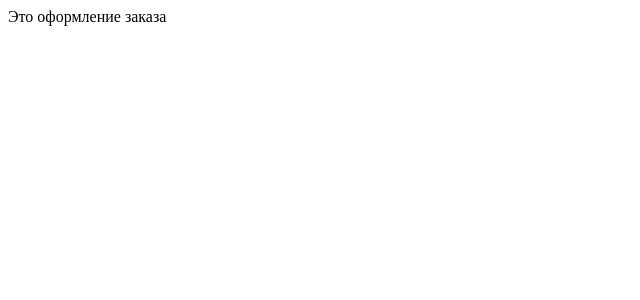
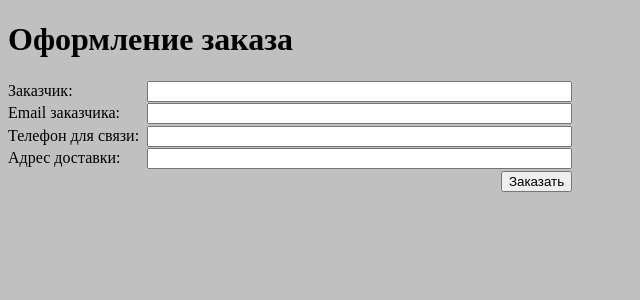
Before and after one commit to VMCorp1/flask, a Flask app: page /order/ in a window 1280 px wide. Shown: the top 300 px of the page, without its empty margins (0-640 px from the left). Run offline with Flask 2, Linux system fonts and the light colour scheme.

Commit message:
Реализован функционал формирование заказа

```diff
--- a/application/__init__.py
+++ b/application/__init__.py
@@ -24,7 +24,7 @@ import application.routes
 @app.before_request
 def wakeup():
     g.save_basket = False
-    # g.delete_basket = False
+    g.delete_basket = False
     if '/static/' in request.path:
         return
     eshop.basket_init()
@@ -32,8 +32,8 @@ def wakeup():
 
 @app.after_request
 def sleep(response):
-    # if g.delete_basket:
-    # response.set_cookie ('basket', 'deleted', 1)
+    if g.delete_basket:
+        response.set_cookie('basket', 'deleted', 1)
 
     if g.save_basket:
         response.set_cookie("basket", eshop.basket_serialize())
--- a/application/lib.py
+++ b/application/lib.py
@@ -1,4 +1,5 @@
 from application import *
+import time
 
 
 def clear_str(input_str):
@@ -60,7 +61,7 @@ def basket_init():
     # Иначе, корзина распаковывается в словарь basket
     data = request.cookies.get("basket", None)
 
-    if not data:
+    if not data or g.delete_basket:
         g.count = 0  # количество товара в корзине
         g.basket = {}
         g.basket["orderid"] = str(uuid.uuid1())
@@ -120,3 +121,39 @@ def plural(n, form1, form2, form5):
         return form5
     if n % 10 == 0:
         return form5
+
+
+def save_order(data):
+    name = clear_str(data['name'])
+    email = clear_str(data['email'])
+    phone = clear_str(data['phone'])
+    address = clear_str(data['address'])
+    error = False
+    if name == '':
+        flash('Заполните поле имя!', 'error')
+        error = True
+    if email == '':
+        flash('Заполните поле email!', 'error')
+        error = True
+    if phone == '':
+        flash('Заполните поле номер телефона!', 'error')
+        error = True
+    if address == '':
+        flash('Заполните поле адрес!', 'error')
+        error = True
+    if not error:
+        try:
+            order = Order(name, email, phone, address, g.basket['orderid'], int(time.time()))
+            db.session.add(order)
+            items = get_items_from_basket()
+            for item in items:
+                db.session.add(OrderItem(item.title, item.author, item.pubyear, item.price, item.quantity, order.id))
+            db.session.commit()
+            flash("Ваш заказ принят.")
+            g.delete_basket = True
+            return True
+        except:
+            db.session.rollback()
+            flash("Произошла ошибка!")
+            return False
+    return False
--- a/application/routes.py
+++ b/application/routes.py
@@ -33,13 +33,16 @@ def delete_from_basket(id):
 
 
 @app.route('/order/')
-def order():
-    return "Это оформление заказа"
+def order(data=[]):
+    return render_template("order.html", data=data)
 
 
 @app.route('/save_order/', methods=['POST'])
 def save_order():
-    return "Это сохранение заказов"
+    if eshop.save_order(request.form):
+        return render_template("save_order.html")
+    else:
+        return order(request.form)
 
 
 @app.route('/admin/')
--- a/application/templates/order.html
+++ b/application/templates/order.html
@@ -2,23 +2,36 @@
 {% block title %}Форма оформления заказа{% endblock %}
 {% block head %}{{ super() }}{% endblock %}
 {% block header %}Оформление заказа{% endblock %}
-{% block body %}{{ super() }}<form action="{{ url_for('save_order') }}" method="post">
+{% block body %}{{ super() }}
+{% if "name" in data%}
+{% set name = data ["name"] %}
+{% endif %}
+{% if "email" in data%}
+{% set email = data ["email"] %}
+{% endif %}
+{% if "phone" in data%}
+{% set phone = data ["phone"] %}
+{% endif %}
+{% if "address" in data%}
+{% set address = data ["address"] %}
+{% endif %}
+<form action="{{ url_for('save_order') }}" method="post">
     <div>
         <label>Заказчик:</label>
-   <input type="text" name="name" size="50" />
+        <input type="text" name="name" size="50" value="{{name}}"/>
     </div>
     <div>
         <label>Email заказчика:</label>
-   <input type="text" name="email" size="50" />
+        <input type="text" name="email" size="50" value="{{email}}"/>
     </div>
     <div>
         <label>Телефон для связи:</label>
-   <input type="text" name="phone" size="50" />
+        <input type="text" name="phone" size="50" value="{{phone}}"/>
     </div>
     <div>
         <label>Адрес доставки:</label>
-   <input type="text" name="address" size="50" />
+        <input type="text" name="address" size="50" value="{{address}}"/>
     </div>
- <div><input type="submit" value="Заказать" /></div>
+    <div><input type="submit" value="Заказать"/></div>
 </form>{% endblock %}
 {{ url_for('catalog') }}"
```
Also changed, not shown: application/test.db, main.py (line endings or trailing spaces). Lines whose indentation alone changed are shown as unchanged.
